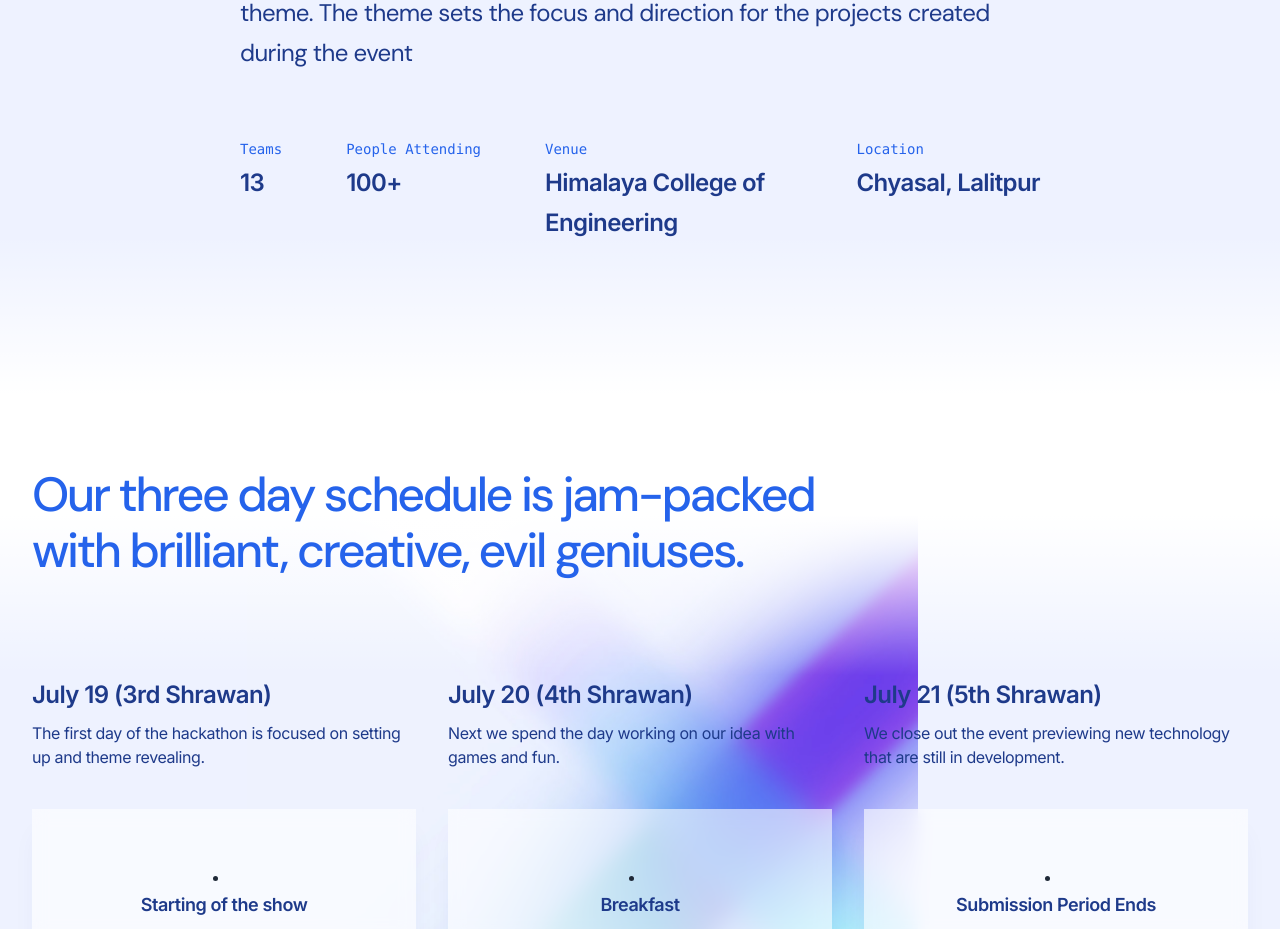
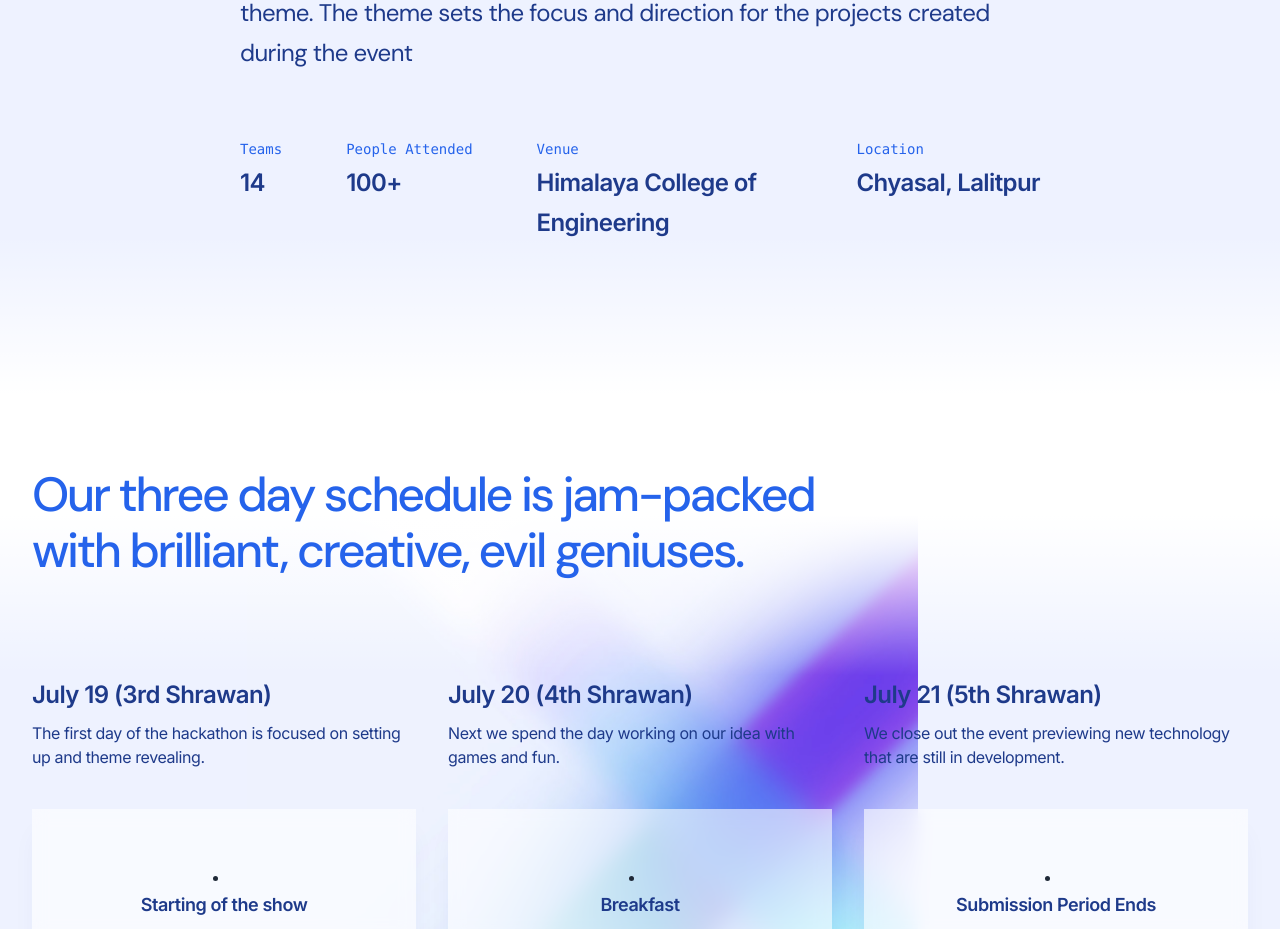
Before and after one commit to sahrohit/hex2023, a Next.js app in the folder genius/: page / in a window 1280 px wide. Shown: the part 2360-3289 px from the top of the page. Built offline with nearby package versions, Linux system fonts and the light colour scheme.

Commit message:
updated writeup fix

```diff
--- a/genius/src/components/Hero.jsx
+++ b/genius/src/components/Hero.jsx
@@ -45,8 +45,8 @@ export function Hero() {
           <MobileActions />
           <dl className="mt-10 grid grid-cols-2 gap-x-10 gap-y-6 sm:mt-16 sm:gap-x-16 sm:gap-y-10 sm:text-center lg:auto-cols-auto lg:grid-flow-col lg:grid-cols-none lg:justify-start lg:text-left">
             {[
-              ["Teams", "13"],
-              ["People Attending", "100+"],
+              ["Teams", "14"],
+              ["People Attended", "100+"],
               ["Venue", "Himalaya College of Engineering"],
               ["Location", "Chyasal, Lalitpur"],
             ].map(([name, value]) => (
```
Also changed, not shown: 1 other file (tests, documents, lock files or other folders).
